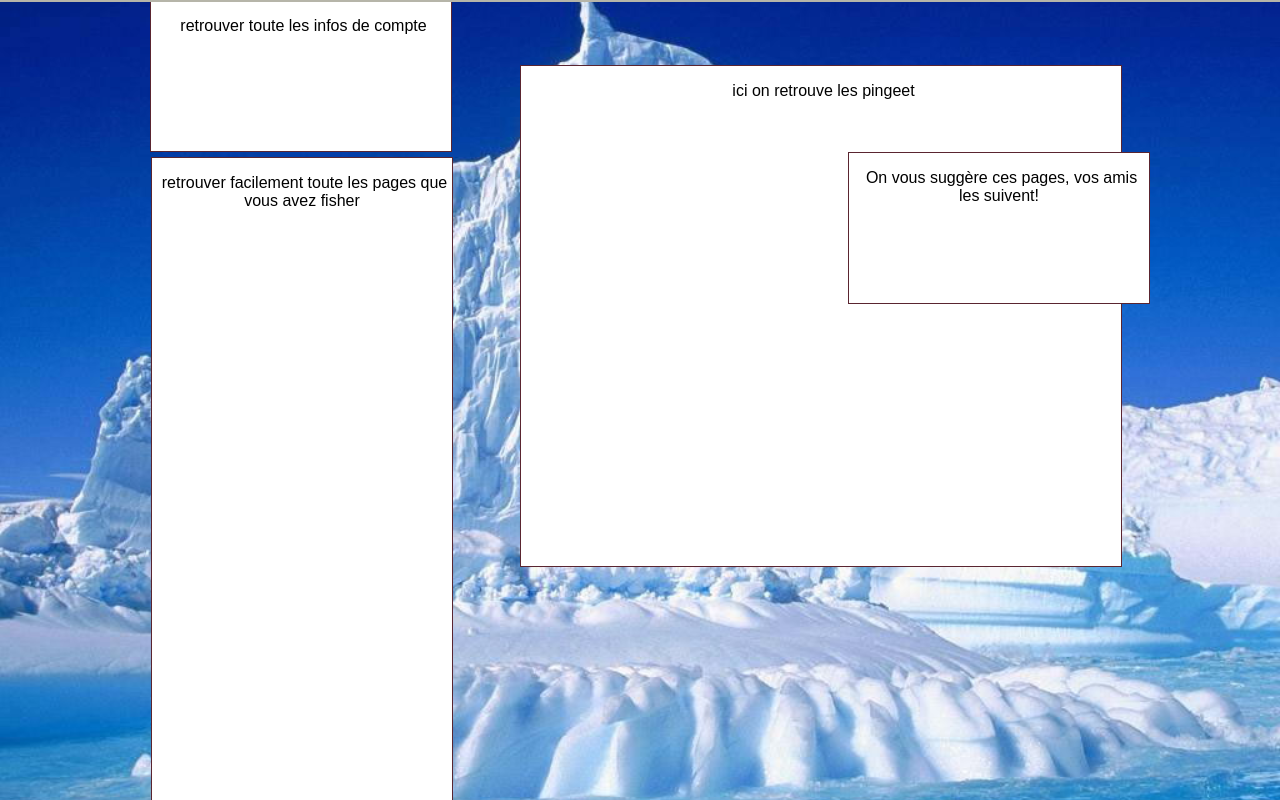
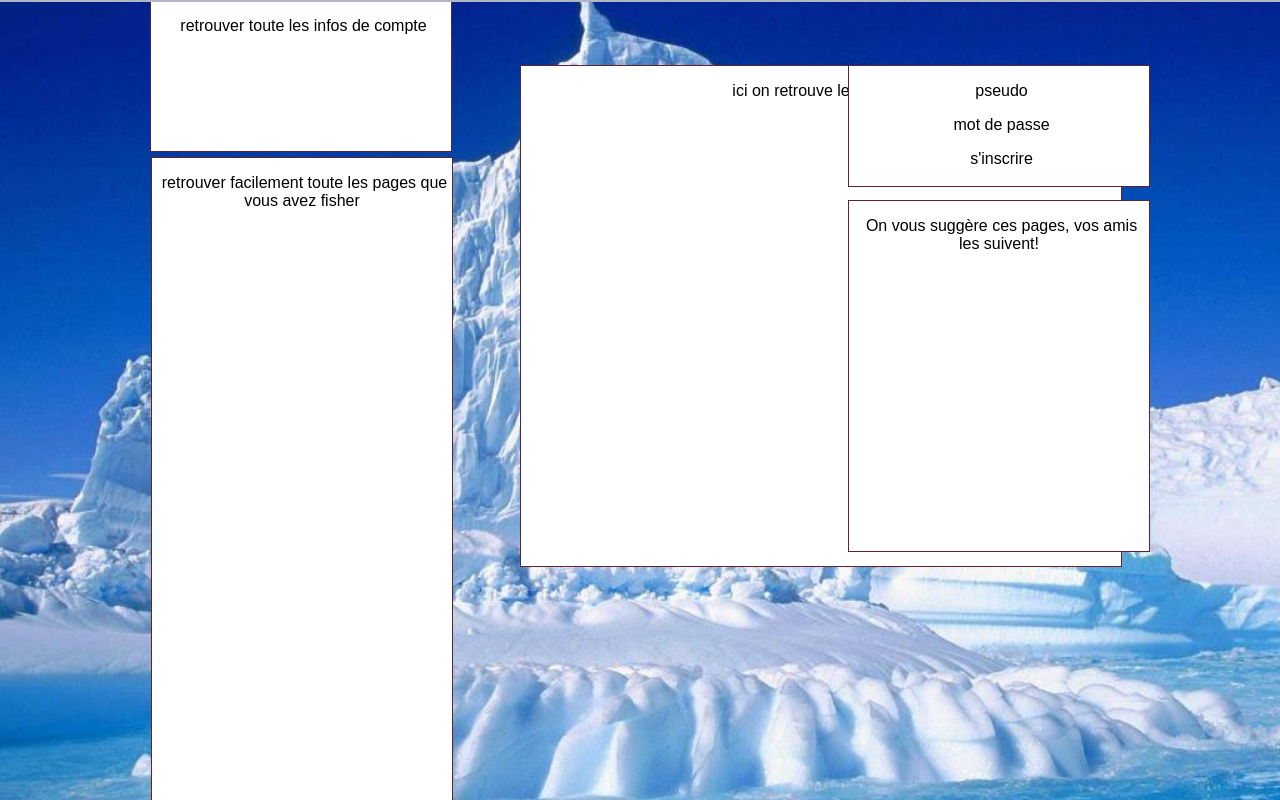
Before and after one commit to Test-team-RB/Test, a plain HTML site: page accueil.html in a window 1280 px wide. Shown: the part 63-863 px from the top of the page. Drawn offline with Linux system fonts and the light colour scheme.

Commit message:
oublier de sauvegarder

```diff
--- a/accueil.css
+++ b/accueil.css
@@ -6,6 +6,7 @@ body /*miaou*/
 	padding: 0px;
 	text-align: center;
 	font: 1em sans-serif;
+    overflow: scroll;
 }
 
 div#bandeAccueil
@@ -13,7 +14,7 @@ div#bandeAccueil
 	display: block;
 	width: 100%;
 	height: 65px;
-	background: #B6B5A9;
+	background: #B1B5C8;
 	margin: 0 0;
 	position: fixed;
 	padding: 0;
@@ -46,7 +47,7 @@ div#infoCompte
 div#pageFisher
 {
 	width: 300px ; /* largeur de la division*/
-	height: 1000px;
+	height: 700px;
 	margin: 220px 0 0 151px;
 	border: 1px solid #5A2530; /*applique un encadrement de taille de type et de couleur choisi*/
 	background: #FFFFFF;  /*applique une couleur dans l'encadrement */
@@ -74,12 +75,13 @@ div#pingeet
 #suggestion
 {
     width: 300px;
-    height: 150px;
-    margin: 63px 0 0 950;
+    height: 350px;
+    margin: 63px 0 0 auto;
     display: block;
     position: absolute;
-    top: 215px;
+    top: 200px;
     right: 130px;
+    left: 900px;
     border: 1px solid #5A2530;
     background: #FFF;
     z-index: 2;
@@ -88,12 +90,13 @@ div#pingeet
 #connexion
 {
     width: 300px;
-    height: 150px;
-    margin: 63px 0 0 950;
+    height: 120px;
+    margin: 63px 0 0 auto;
     display: block;
     position: absolute;
     top: 65px;
     right: 130px;
+    left: 900;
     border: 1px solid #5A2530;
     background: #FFF;
     z-index: 2;
--- a/accueil.html
+++ b/accueil.html
@@ -27,6 +27,12 @@
                 </p>
             </div>
 
+            <div id="connexion">
+                <p>pseudo</p>
+                <p>mot de passe</p>
+                <p>s'inscrire</p>
+            </div>
+
             <div id="suggestion">
                 <p>On vous suggère ces pages, vos amis les suivent! </p>
             </div>
```
